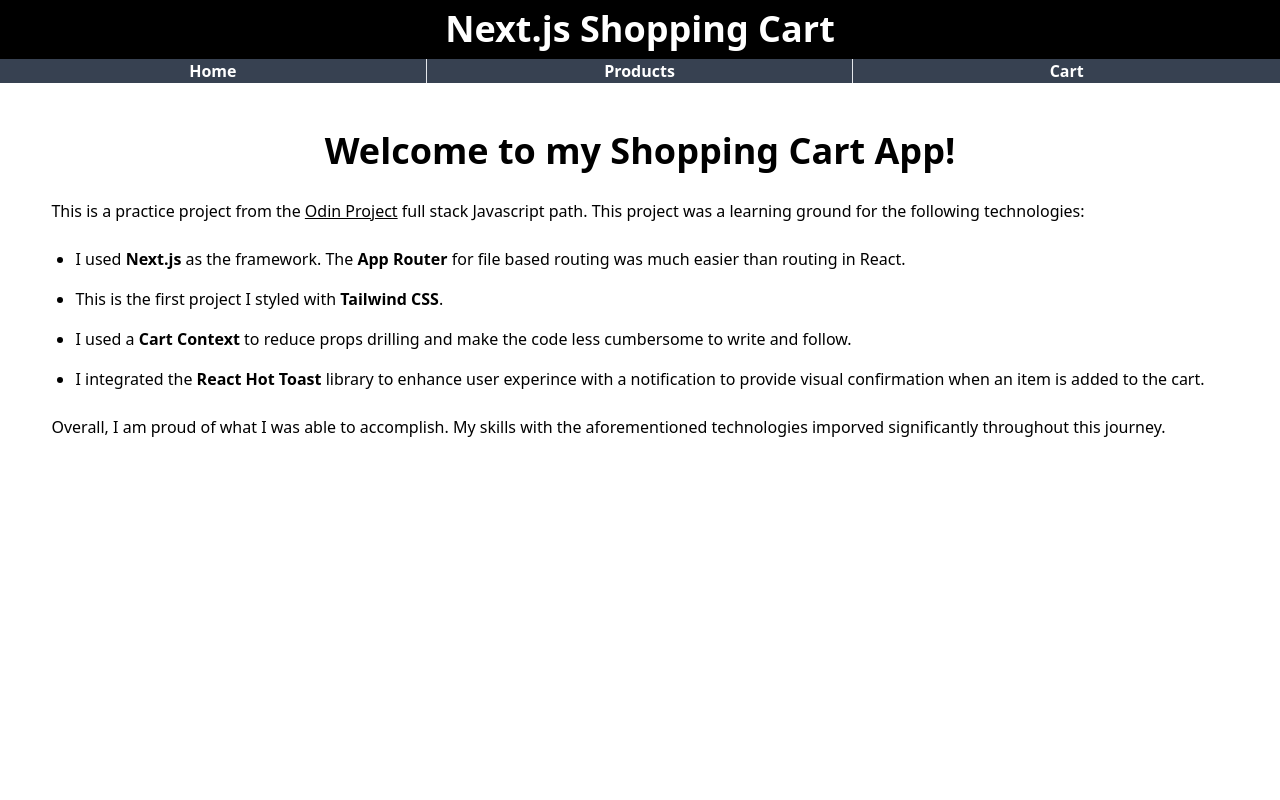
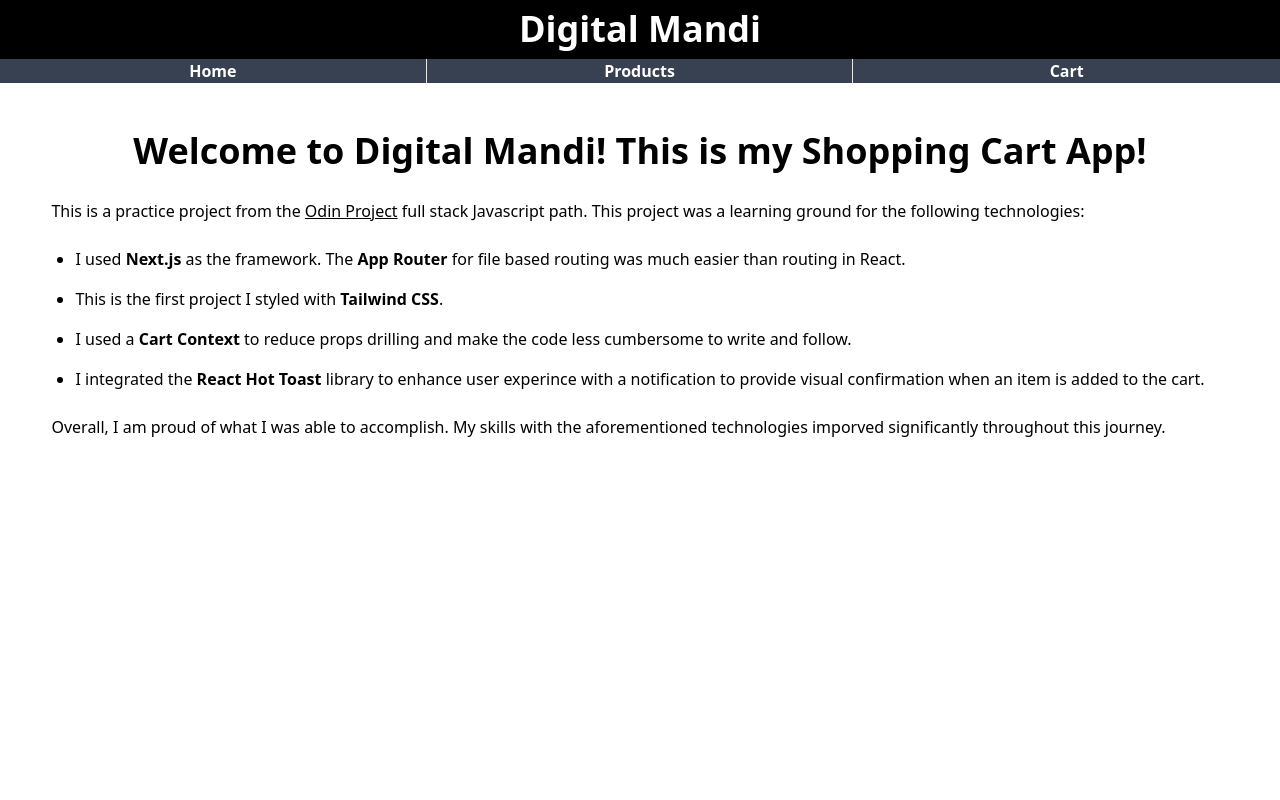
Before and after one commit to ZainNadeemMalik/next-shopping-cart, a Next.js app: page / in a window 1280 px wide. Shown: the top 800 px of the page. Built offline with nearby package versions, Linux system fonts and the light colour scheme.

Commit message:
change project title
change title descrption

```diff
--- a/src/app/page.tsx
+++ b/src/app/page.tsx
@@ -4,7 +4,7 @@ const HomePage: React.FC = () => {
  return (
   <div className="grid justify-center min-h-dvh">
     <div className="mt-12">
-    <h2 className="text-4xl font-bold mb-7 text-center">Welcome to my Shopping Cart App!</h2>
+    <h2 className="text-4xl font-bold mb-7 text-center">Welcome to Digital Mandi! This is my Shopping Cart App!</h2>
 
     <div className="px-4">
     <p>This is a practice project from the <a href="https://www.theodinproject.com/paths/full-stack-javascript" className="underline hover:text-blue-700" target="_blank" rel="noopener noreferrer ">Odin Project</a> full stack Javascript path. This project was a learning ground for the following technologies:</p>
--- a/src/components/Header.tsx
+++ b/src/components/Header.tsx
@@ -7,7 +7,7 @@ const Header: React.FC = () => {
  return (
   <header className="bg-black text-white">
     <Link href="/" className="block">
-    <h1 className="text-center text-4xl font-bold bg-rd-500 leading-relaxed">Next.js Shopping Cart</h1>
+    <h1 className="text-center text-4xl font-bold bg-rd-500 leading-relaxed">Digital Mandi</h1>
     </Link>
     <Navbar />
   </header>
```
